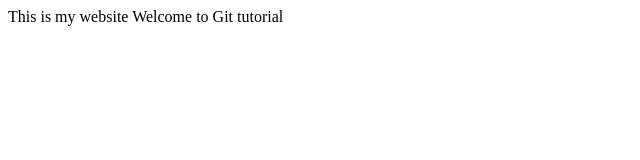
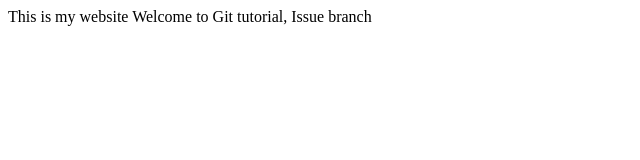
Before and after one commit to KrishSwami/SampleRepo, a plain HTML site: page MyWebsite/index.html in a window 1280 px wide. Shown: the full height of the page, 0-640 px from the left. Drawn offline with Linux system fonts and the light colour scheme.

Commit message:
modified index.html

```diff
--- a/MyWebsite/index.html
+++ b/MyWebsite/index.html
@@ -9,7 +9,7 @@
 <body>
     <head>This is my website</head>
     <body>
-        Welcome to Git tutorial
+        Welcome to Git tutorial, Issue branch
     </body>
 </body>
 </html>
```
